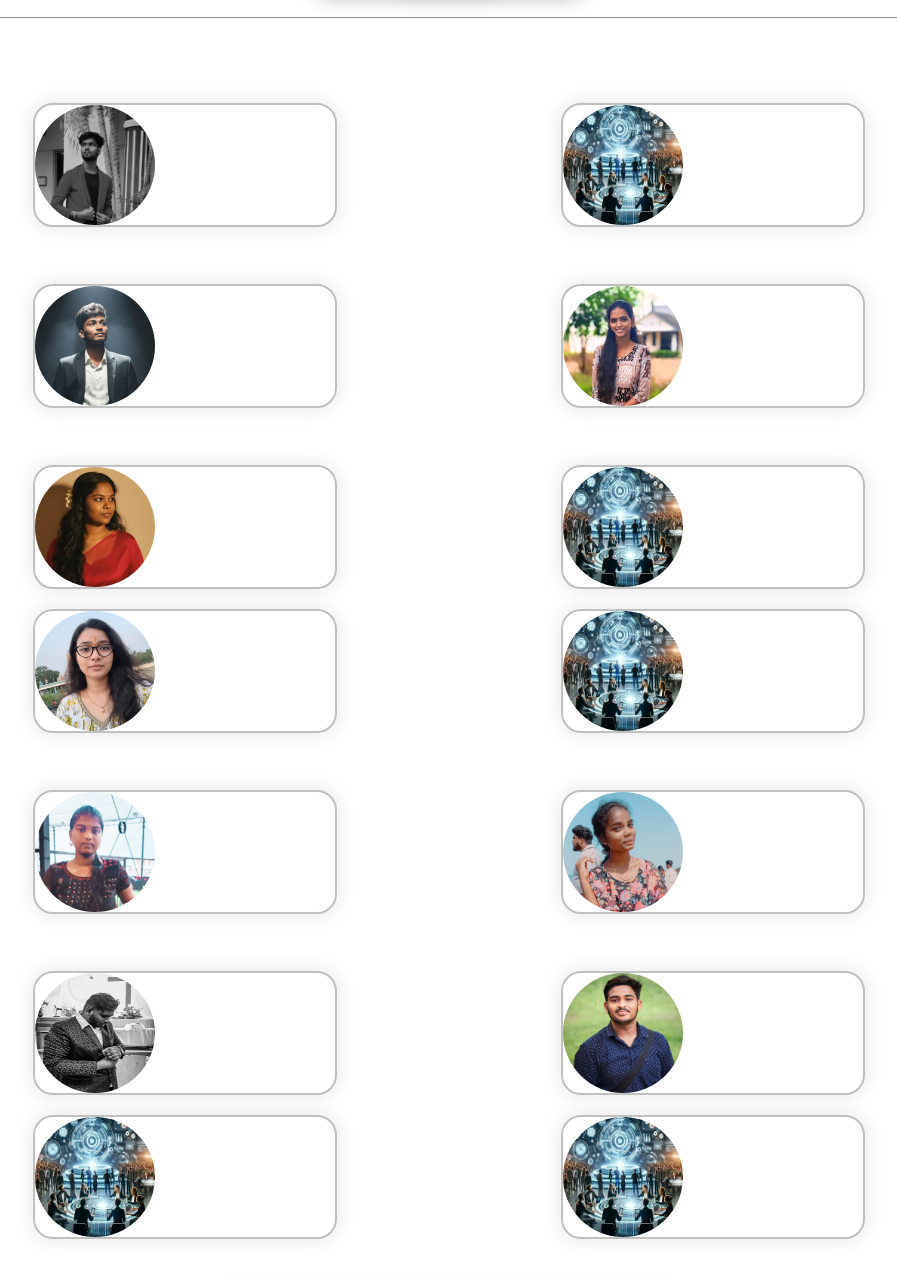
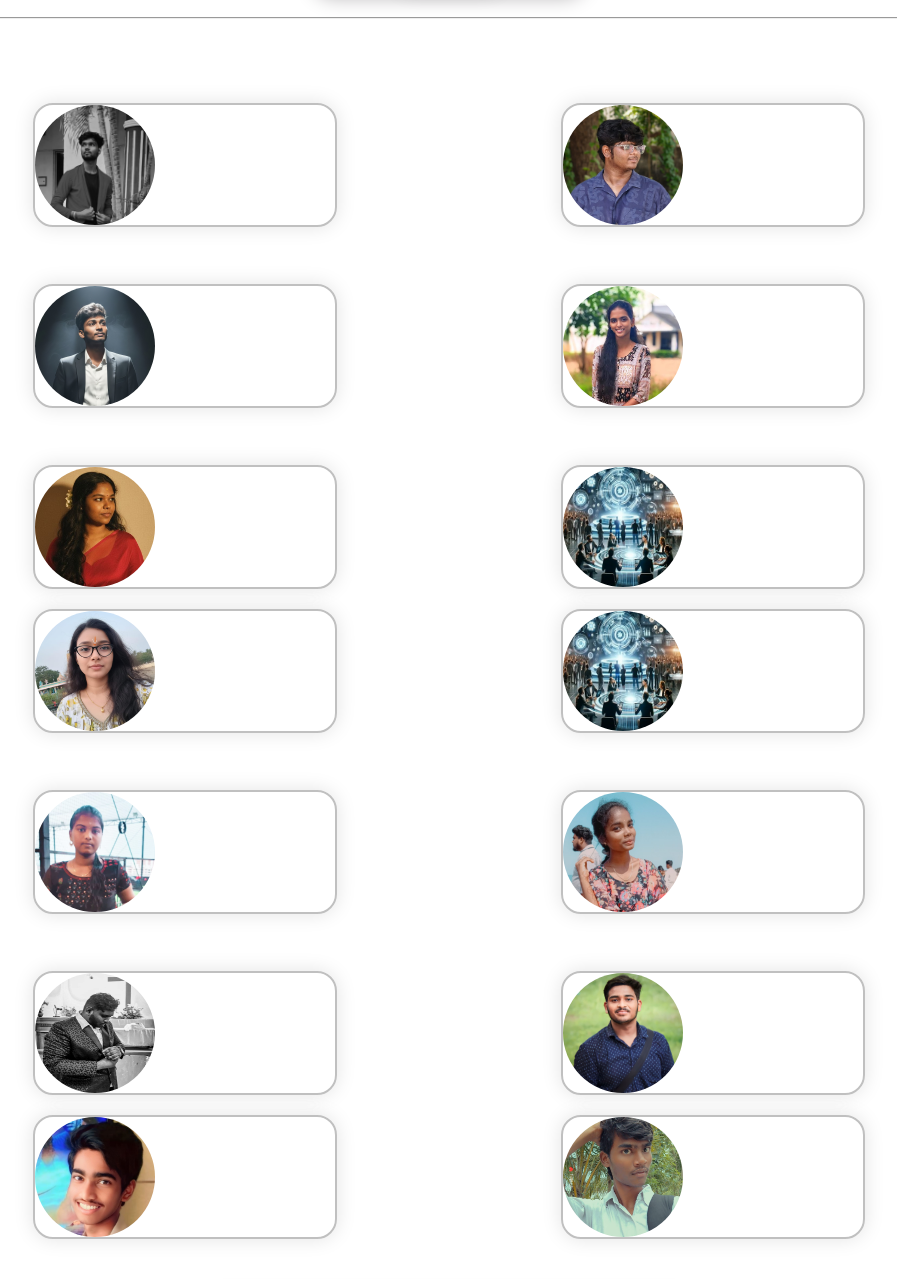
Before and after one commit to lokeshbtech/Azion-Rebirth, a plain HTML site: page index.html in a window 1280 px wide. Shown: the part 2861-4140 px from the top of the page, without its empty margins (191-1088 px from the left). Drawn offline with nearby package versions, Linux system fonts and the light colour scheme.

Commit message:
Add files via upload

```diff
--- a/index.html
+++ b/index.html
@@ -592,7 +592,7 @@
                 +91 82483 96035</b></p>
           </div>
           <div class="p1-2">
-            <img src="./ASSETS/teech_bg.jpeg" alt="">
+            <img src="./ASSETS/mithun.jpg" alt="">
             <p>Mithun Sriram <br><br>
               Vice-President <br><br>
               +91 95142 60040</p>
@@ -715,13 +715,13 @@
 
         <div class="p1">
           <div class="p1-1">
-            <img src="./ASSETS/teech_bg.jpeg" alt="">
+            <img src="./ASSETS/tamilmaran.jpg" alt="">
             <p><b>Tamizhmaran R <br><br>
                 Editor<br> <br>
                 +91  90430 85796</b></p>
           </div>
           <div class="p1-2">
-            <img src="./ASSETS/teech_bg.jpeg" alt="">
+            <img src="./ASSETS/avinash.jpg" alt="">
             <p>Avinash M <br><br>
               Editor <br><br>
               +91 90428 08527</p>
```
Also changed, not shown: ASSETS/avinash.jpg (added), ASSETS/mithun.jpg (added), ASSETS/tamilmaran.jpg (added).
